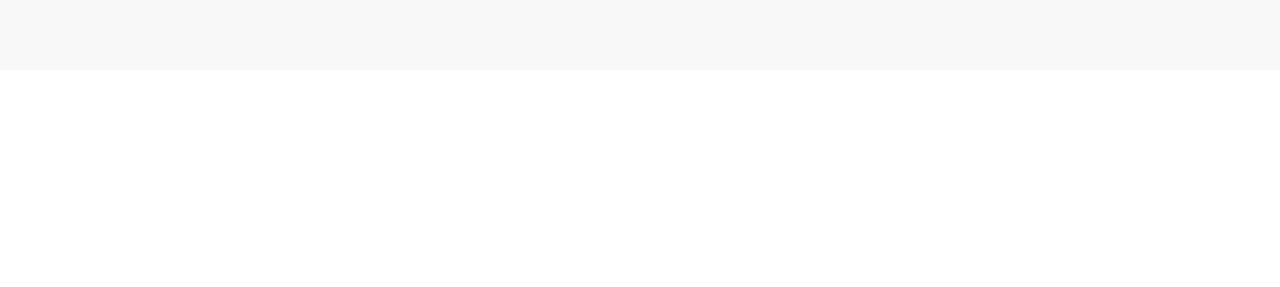
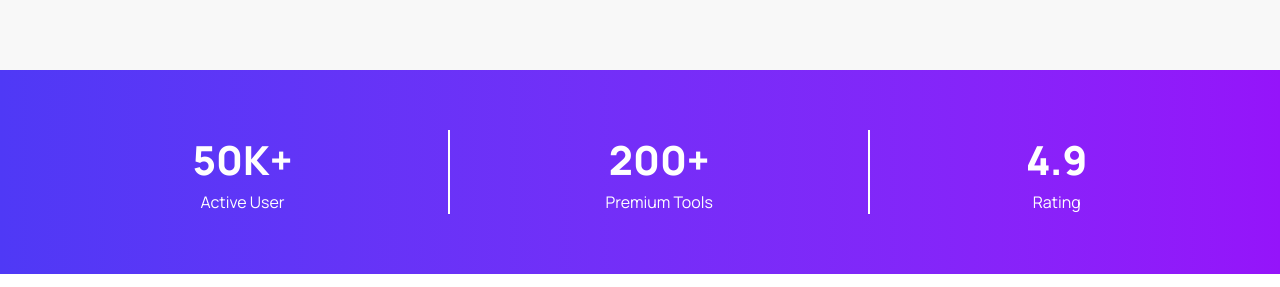
Before and after one commit to Abu-Bakor-Siddik/DigiTools-Platform, a React (Vite) app: page / in a window 1280 px wide. Shown: the part 510-797 px from the top of the page. Built offline with nearby package versions, Linux system fonts and the light colour scheme.

Commit message:
Added Stats successfully

```diff
--- a/src/App.jsx
+++ b/src/App.jsx
@@ -1,13 +1,18 @@
 
+import { Suspense } from 'react'
 import './App.css'
 import Banner from './components/Banner/Banner'
 import NavBar from './components/NavBar/NavBar'
+import Stats from './components/Banner/Stats'
 
 function App() {
   return (
     <>
       <NavBar></NavBar>
       <Banner></Banner>
+      <Suspense>
+        <Stats></Stats>
+      </Suspense>
     </>
   )
 }
--- /dev/null
+++ b/src/components/Banner/Stats.jsx
@@ -0,0 +1,26 @@
+import React from 'react';
+
+const Stats = () => {
+    return (
+        <div className='md:flex items-center p-15 justify-evenly bg-linear-to-r from-[#4f39f6] to-[#9514fa] text-[white] container mx-auto'>
+            <div className='text-center'>
+                <h2 className='text-[40px] font-extrabold!'>50K+</h2>
+                <p>Active User</p>
+            </div>
+              <div className="divider divider-horizontal before:bg-white after:bg-white "></div>
+              <div className="md:hidden divider before:bg-white after:bg-white"></div>
+            <div className='text-center'>
+                <h2 className='text-[40px] font-extrabold!'>200+</h2>
+                <p>Premium Tools</p>
+            </div>
+                <div className="divider divider-horizontal before:bg-white after:bg-white"></div>
+                <div className="md:hidden divider before:bg-white after:bg-white"></div>
+            <div className='text-center'>
+                <h2 className='text-[40px] font-extrabold!'>4.9</h2>
+                <p>Rating</p>
+            </div>
+        </div>
+    );
+};
+
+export default Stats;
```
